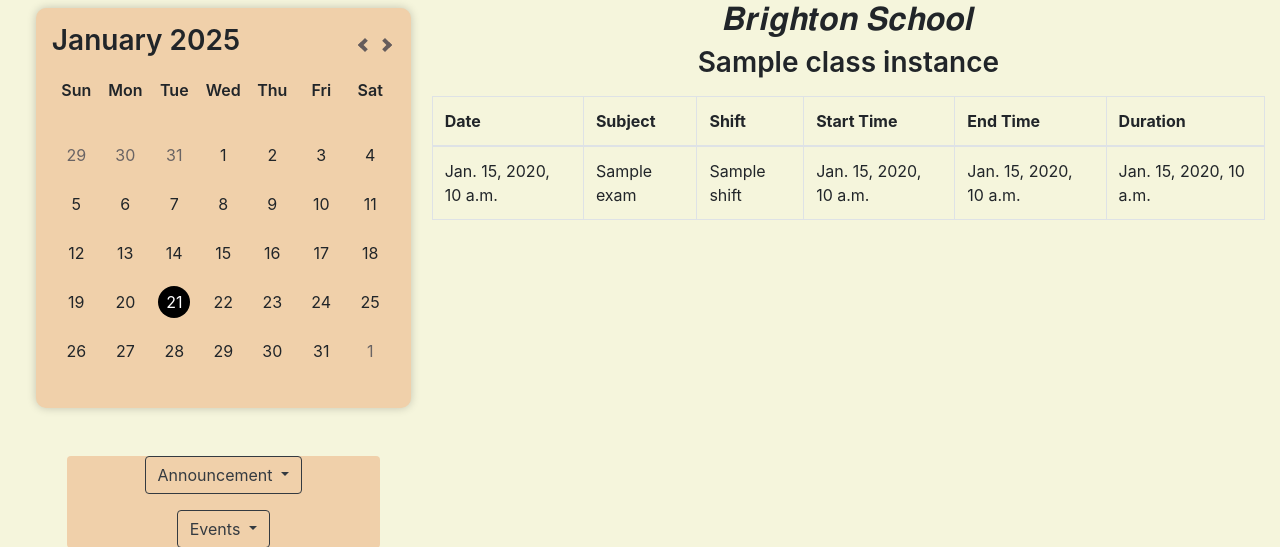
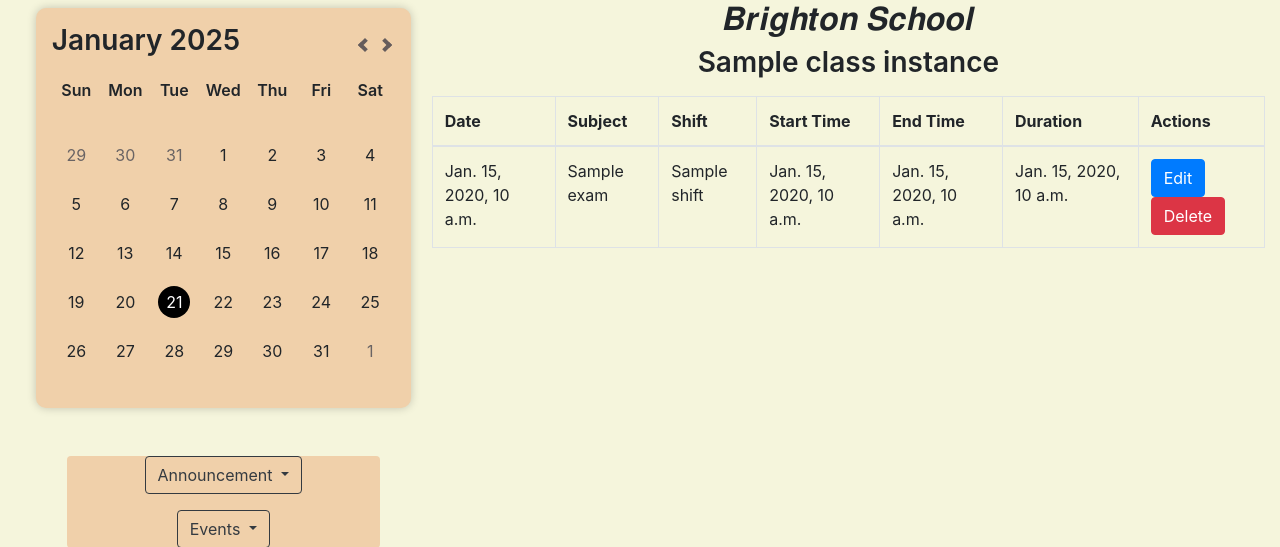
Before and after one commit to ShariqueReza/School-Management-System, a Django app: template app/templates/app/exam.html in a window 1280 px wide. Shown: the part 67-614 px from the top of the page. Run offline with Django 3.2, Linux system fonts and the light colour scheme; the template is opened without the code that fills it: most values are stand-ins (such as "Sample title", 1, 10 or a date in 2020); some libraries are stand-ins or nearby versions.

Commit message:
added actions edit and delete

```diff
--- a/app/templates/app/exam.html
+++ b/app/templates/app/exam.html
@@ -14,6 +14,7 @@
                 <th>Start Time</th>
                 <th>End Time</th>
                 <th>Duration</th>
+                <th>Actions</th>
             </tr>
         </thead>
         <tbody>
@@ -25,6 +26,10 @@
                 <td>{{exam.start_time}}</td>
                 <td>{{exam.end_time}}</td>
                 <td>{{exam.total_time}}</td>
+                <td>
+                    <button type="button" class="btn btn-primary exam-edit-btn" data-id="{{ result.id }}">Edit</button>
+                    <button type="button" class="btn btn-danger exam-delete-btn" data-id="{{ result.id }}">Delete</button>
+                </td>
             </tr>
             {% endfor %}
         </tbody>
```
